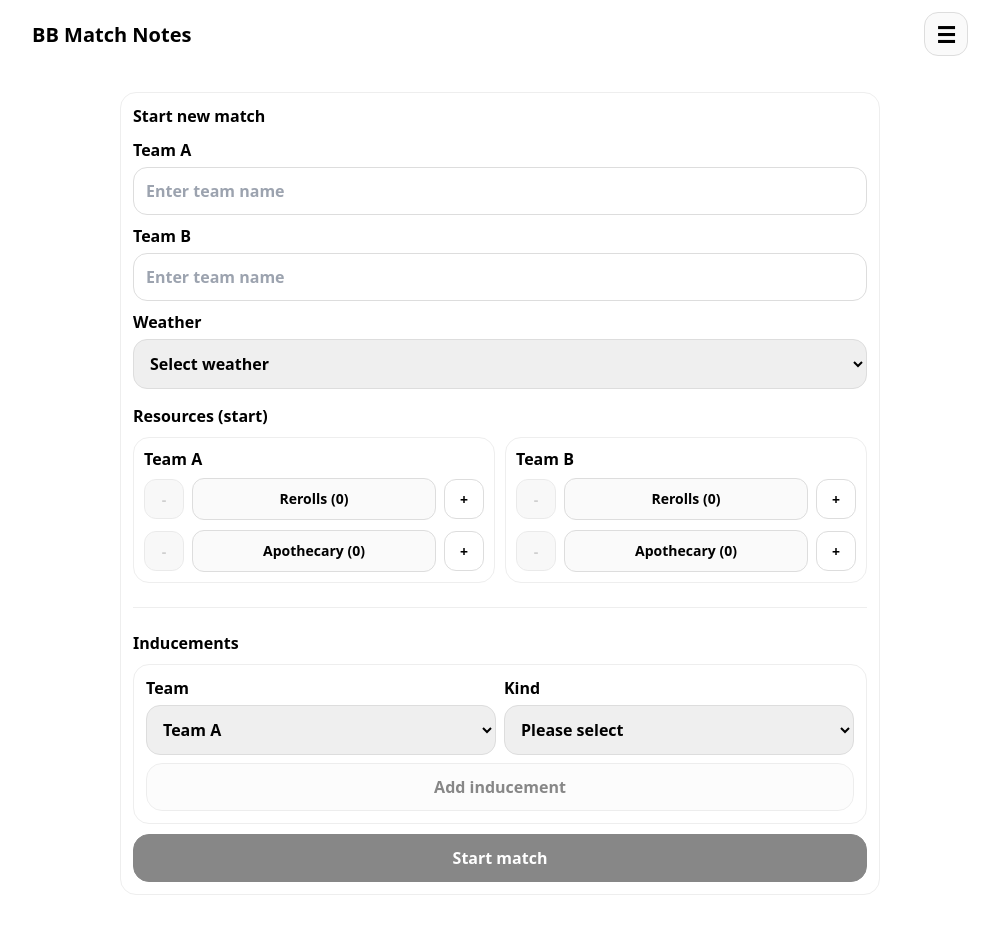
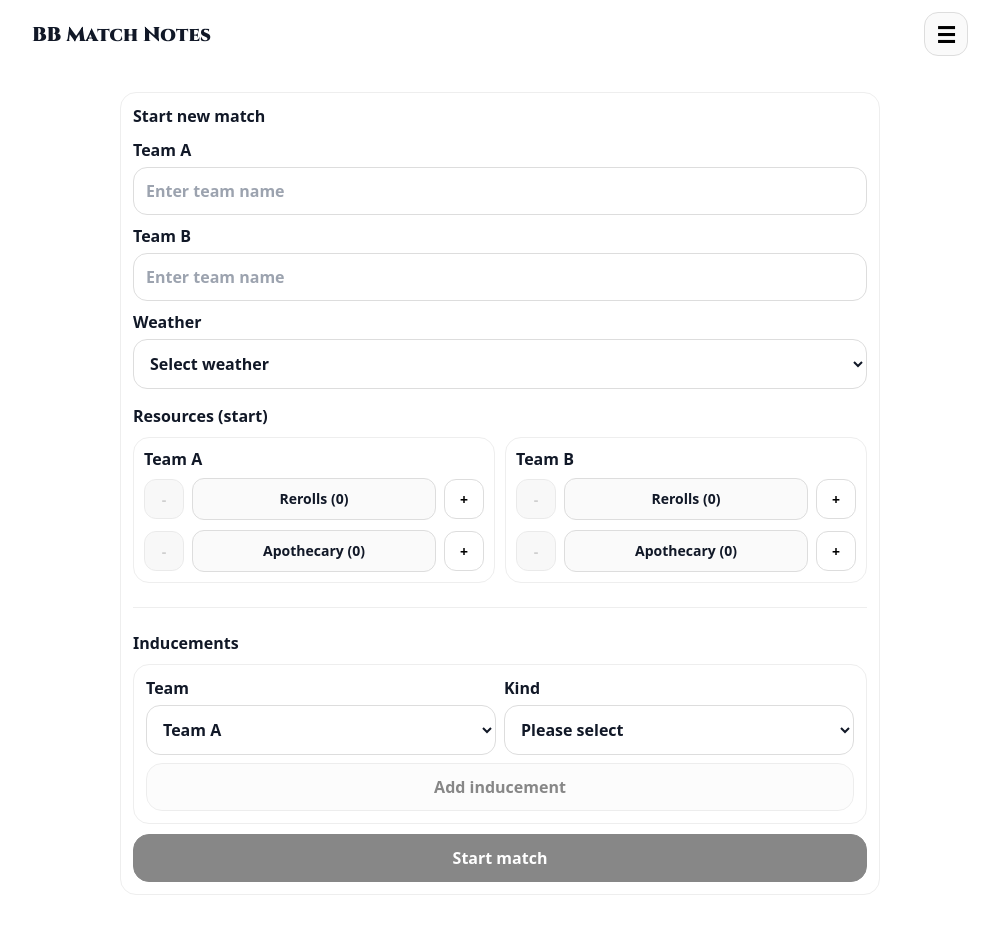
Before and after one commit to snoader/bb-match-notes, a React (Vite) app: page / in a window 1280 px wide. Shown: the whole page, without its empty margins (140-1139 px from the left). Built offline with nearby package versions, Linux system fonts and the light colour scheme.

Commit message:
Fix bloodbowl text readability baseline

```diff
--- a/src/app/App.tsx
+++ b/src/app/App.tsx
@@ -44,6 +44,7 @@ export default function App() {
   useEffect(() => {
     const themeTokens = theme === "bloodbowl" ? bloodBowlTheme.tokens : minimalTheme.tokens;
     applyThemeTokens(themeTokens);
+    document.documentElement.setAttribute("data-theme", theme);
   }, [theme]);
 
   useEffect(() => {
--- a/src/index.css
+++ b/src/index.css
@@ -1,3 +1,4 @@
+@import url("https://fonts.googleapis.com/css2?family=Cinzel:wght@600;700;800;900&display=swap");
 
 :root {
   --color-bg: #ffffff;
@@ -24,8 +25,28 @@
   --color-overlay: rgba(0, 0, 0, 0.5);
   --shadow-modal: 0 10px 30px rgba(0, 0, 0, 0.25);
   --shadow-toast: 0 10px 24px rgba(17, 24, 39, 0.16);
-  --font-family-base: system-ui, -apple-system, Segoe UI, Roboto, Arial;
+  --font-display: "Cinzel", "Times New Roman", Georgia, serif;
+  --font-ui: system-ui, -apple-system, Segoe UI, Roboto, Arial;
+  --font-family-base: var(--font-ui);
   --font-family-mono: ui-monospace, SFMono-Regular, Menlo, Monaco, Consolas, "Liberation Mono", "Courier New", monospace;
+  --color-text-primary: var(--color-text);
+  --color-text-secondary: var(--color-text-muted);
+  --color-text-muted-alt: var(--color-text-subtle);
+  --color-text-inverse: var(--color-primary-contrast);
+  --color-accent: var(--color-primary);
+  --color-accent-2: var(--color-warning);
+  --color-focus: #2563eb;
+  --color-danger: #b91c1c;
+  --color-input-bg: #ffffff;
+  --color-input-text: #111827;
+  --color-input-border: var(--color-border);
+  --color-input-placeholder: var(--color-text-subtle);
+  --color-button-bg: var(--color-primary);
+  --color-button-text: var(--color-primary-contrast);
+  --color-button-border: var(--color-primary);
+  --color-button-secondary-bg: var(--color-surface-soft);
+  --color-button-secondary-text: var(--color-primary);
+  --color-button-secondary-border: var(--color-border);
 }
 
 html, body, #root {
@@ -36,10 +57,21 @@ body {
   margin: 0;
   font-family: var(--font-family-base);
   background: var(--color-bg);
+  color: var(--color-text);
   overflow-x: hidden;
 }
 
 button, input, select { font: inherit; }
+
+input, select, textarea {
+  background: var(--color-input-bg);
+  color: var(--color-input-text);
+  border-color: var(--color-input-border);
+}
+
+input::placeholder, textarea::placeholder {
+  color: var(--color-input-placeholder);
+}
 
 .flex { display: flex; }
 .items-center { align-items: center; }
@@ -83,6 +115,7 @@ button, input, select { font: inherit; }
 }
 
 .app-header-title {
+  font-family: var(--font-display);
   font-weight: 900;
   font-size: 20px;
   overflow-wrap: anywhere;
@@ -124,10 +157,10 @@ button, input, select { font: inherit; }
 }
 
 .live-menu-section-title {
+  font-family: var(--font-display);
   font-size: 12px;
   font-weight: 800;
-  letter-spacing: 0.04em;
-  text-transform: uppercase;
+  letter-spacing: 0.02em;
   color: var(--color-text-muted);
 }
 
@@ -312,6 +345,7 @@ button, input, select { font: inherit; }
 }
 
 .app-header-title {
+  font-family: var(--font-display);
   font-weight: 900;
   font-size: 20px;
   overflow-wrap: anywhere;
--- a/src/theme/bloodBowlTheme.ts
+++ b/src/theme/bloodBowlTheme.ts
@@ -3,6 +3,8 @@ import type { ThemeDefinition } from "./theme";
 export const bloodBowlTheme: ThemeDefinition = {
   name: "bloodbowl",
   tokens: {
+    "--font-display": '"Cinzel", "Times New Roman", Georgia, serif',
+    "--font-ui": "system-ui, -apple-system, Segoe UI, Roboto, Arial",
     "--color-bg": "#1a1410",
     "--color-surface": "#221914",
     "--color-surface-soft": "#2c211b",
@@ -24,10 +26,28 @@ export const bloodBowlTheme: ThemeDefinition = {
     "--color-warning": "#f3b04f",
     "--color-warning-border": "#f0a434",
     "--color-warning-bg": "#3a2b16",
+    "--color-text-primary": "#f6e7d3",
+    "--color-text-secondary": "#d8b68a",
+    "--color-text-muted-alt": "#b99262",
+    "--color-text-inverse": "#1c130d",
+    "--color-accent": "#a30f16",
+    "--color-accent-2": "#b88a3b",
+    "--color-focus": "#e0b56c",
+    "--color-danger": "#d84f48",
+    "--color-input-bg": "#efe3c5",
+    "--color-input-text": "#2e2215",
+    "--color-input-border": "#a07a4b",
+    "--color-input-placeholder": "#6e5840",
+    "--color-button-bg": "#a30f16",
+    "--color-button-text": "#fff3e0",
+    "--color-button-border": "#a30f16",
+    "--color-button-secondary-bg": "#2c211b",
+    "--color-button-secondary-text": "#f6e7d3",
+    "--color-button-secondary-border": "#6f4a2a",
     "--color-overlay": "rgba(0, 0, 0, 0.65)",
     "--shadow-modal": "0 12px 32px rgba(0, 0, 0, 0.45)",
     "--shadow-toast": "0 10px 24px rgba(0, 0, 0, 0.5)",
-    "--font-family-base": "\"Trebuchet MS\", \"Segoe UI\", Arial, sans-serif",
+    "--font-family-base": "var(--font-ui)",
     "--font-family-mono": "\"Courier New\", Courier, monospace",
   },
 };
--- a/src/theme/minimalTheme.ts
+++ b/src/theme/minimalTheme.ts
@@ -3,6 +3,8 @@ import type { ThemeDefinition } from "./theme";
 export const minimalTheme: ThemeDefinition = {
   name: "minimal",
   tokens: {
+    "--font-display": '"Cinzel", "Times New Roman", Georgia, serif',
+    "--font-ui": "system-ui, -apple-system, Segoe UI, Roboto, Arial",
     "--color-bg": "#ffffff",
     "--color-surface": "#ffffff",
     "--color-surface-soft": "#fafafa",
@@ -24,10 +26,28 @@ export const minimalTheme: ThemeDefinition = {
     "--color-warning": "#b45309",
     "--color-warning-border": "#ffc107",
     "--color-warning-bg": "#fff8e1",
+    "--color-text-primary": "#111827",
+    "--color-text-secondary": "#6b7280",
+    "--color-text-muted-alt": "#9ca3af",
+    "--color-text-inverse": "#ffffff",
+    "--color-accent": "#111111",
+    "--color-accent-2": "#b45309",
+    "--color-focus": "#2563eb",
+    "--color-danger": "#b91c1c",
+    "--color-input-bg": "#ffffff",
+    "--color-input-text": "#111827",
+    "--color-input-border": "#dddddd",
+    "--color-input-placeholder": "#9ca3af",
+    "--color-button-bg": "#111111",
+    "--color-button-text": "#ffffff",
+    "--color-button-border": "#111111",
+    "--color-button-secondary-bg": "#fafafa",
+    "--color-button-secondary-text": "#111111",
+    "--color-button-secondary-border": "#dddddd",
     "--color-overlay": "rgba(0, 0, 0, 0.5)",
     "--shadow-modal": "0 10px 30px rgba(0, 0, 0, 0.25)",
     "--shadow-toast": "0 10px 24px rgba(17, 24, 39, 0.16)",
-    "--font-family-base": "system-ui, -apple-system, Segoe UI, Roboto, Arial",
+    "--font-family-base": "var(--font-ui)",
     "--font-family-mono": "ui-monospace, SFMono-Regular, Menlo, Monaco, Consolas, \"Liberation Mono\", \"Courier New\", monospace",
   },
 };
--- a/src/ui/components/Modal.tsx
+++ b/src/ui/components/Modal.tsx
@@ -71,9 +71,9 @@ export function BigButton(props: {
         width: "100%",
         padding: "12px",
         borderRadius: 16,
-        border: props.secondary ? "1px solid var(--color-border)" : "1px solid var(--color-primary)",
-        background: props.secondary ? "var(--color-surface-soft)" : "var(--color-primary)",
-        color: props.secondary ? "var(--color-primary)" : "var(--color-primary-contrast)",
+        border: props.secondary ? "1px solid var(--color-button-secondary-border)" : "1px solid var(--color-button-border)",
+        background: props.secondary ? "var(--color-button-secondary-bg)" : "var(--color-button-bg)",
+        color: props.secondary ? "var(--color-button-secondary-text)" : "var(--color-button-text)",
         fontWeight: 700,
         fontSize: 16,
         minHeight: 44,
--- a/src/ui/screens/LiveMatchScreen.tsx
+++ b/src/ui/screens/LiveMatchScreen.tsx
@@ -29,7 +29,13 @@ const EMPTY_STATE_STYLE = { opacity: 0.7 } as const;
 const MODAL_GRID_STYLE = { display: "grid", gap: 10 } as const;
 const FIELD_LABEL_STYLE = { display: "grid", gap: 6 } as const;
 const FIELD_TITLE_STYLE = { fontWeight: 800 } as const;
-const SELECT_STYLE = { padding: 12, borderRadius: 14, border: "1px solid var(--color-border)" } as const;
+const SELECT_STYLE = {
+  padding: 12,
+  borderRadius: 14,
+  border: "1px solid var(--color-input-border)",
+  background: "var(--color-input-bg)",
+  color: "var(--color-input-text)",
+} as const;
 const SELECT_TALL_STYLE = { ...SELECT_STYLE, minHeight: 44 } as const;
 const INFO_TEXT_STYLE = { fontSize: 13, color: "var(--color-text-muted)" } as const;
 const KICKOFF_MESSAGE_STYLE = { color: "var(--color-warning)", fontWeight: 700 } as const;
--- a/src/ui/screens/MatchStartScreen.tsx
+++ b/src/ui/screens/MatchStartScreen.tsx
@@ -120,12 +120,6 @@ export function MatchStartScreen() {
 
   return (
     <div style={{ padding: 12, maxWidth: 760, margin: "0 auto" }}>
-      {/* Placeholder styling (leicht grau) */}
-      <style>{`
-        input::placeholder { color: var(--color-text-subtle); font-weight: 600; }
-      `}</style>
-
-
       {hasMatch && (
         <div style={{ marginTop: 12, padding: 12, borderRadius: 16, border: "1px solid var(--color-border-soft)" }}>
           <div style={{ fontWeight: 900, fontSize: 16 }}>Resume</div>
@@ -352,6 +346,8 @@ function Box(props: { title: string; children: ReactNode }) {
 const inputStyle: CSSProperties = {
   padding: 12,
   borderRadius: 14,
-  border: "1px solid var(--color-border)",
+  border: "1px solid var(--color-input-border)",
+  background: "var(--color-input-bg)",
+  color: "var(--color-input-text)",
   fontWeight: 800,
 };
```
